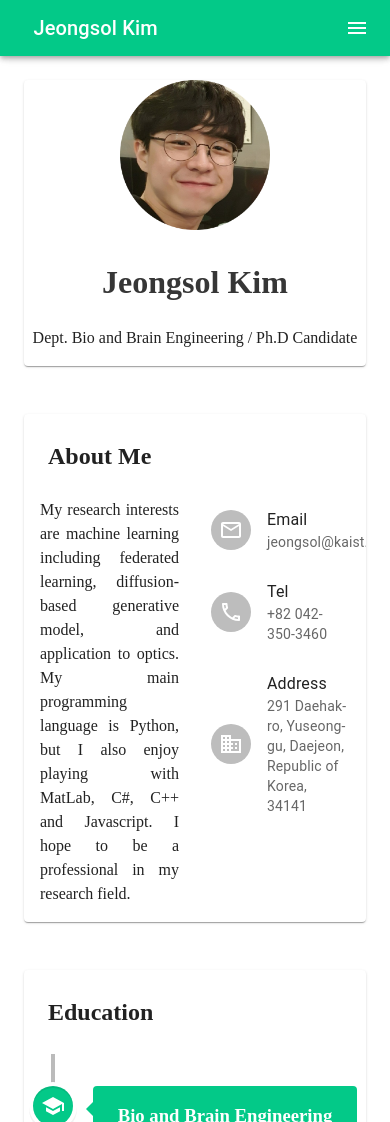
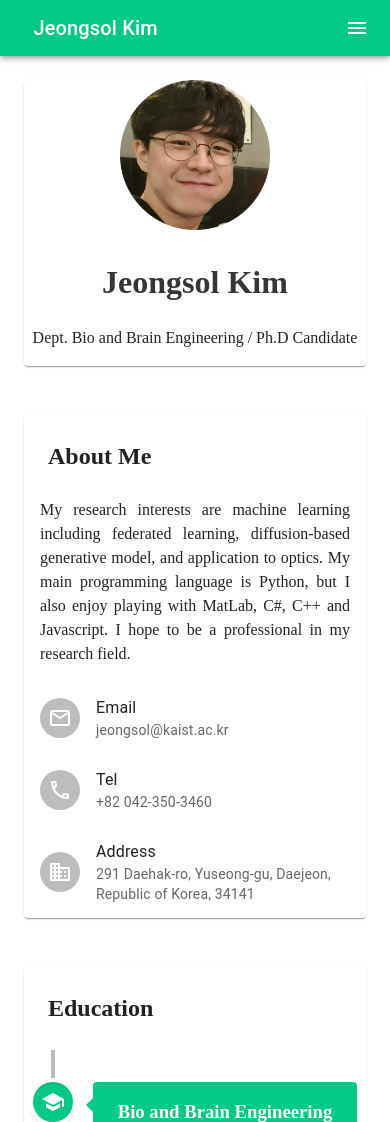
Before and after one commit to jeongsol-kim/jeongsol-kim, a React (Create React App) app: page / in a window 390 px wide. Shown: the top 1122 px of the page. Built offline with nearby package versions, Linux system fonts and the light colour scheme; a web font is replaced by a local one.

Commit message:
add responsive design to about

```diff
--- a/src/components/about/About.js
+++ b/src/components/about/About.js
@@ -3,6 +3,24 @@ import {Grid, Card, List, ListItem, ListItemAvatar, ListItemText, Avatar } from
 import MailOutlineIcon from '@mui/icons-material/MailOutline';
 import LocalPhoneOutlinedIcon from '@mui/icons-material/LocalPhoneOutlined';
 import BusinessOutlinedIcon from '@mui/icons-material/BusinessOutlined';
+import * as React from "react";
+import { useMediaQuery } from "react-responsive";
+
+export const Mobile = ({children}) => {
+    const isMobile = useMediaQuery({
+        query: "(max-width:768px)"
+    });
+
+    return <>{isMobile && children}</>
+}
+
+export const PC = ({children}) => {
+    const isPc = useMediaQuery({
+        query: "(min-width:769px)"
+    });
+
+    return <>{isPc && children}</>
+}
 
 export default class About extends Component{
     render(){
@@ -13,6 +31,7 @@ export default class About extends Component{
                         <div className="columns is-centered has-text-centered">
                         <div className="column is-four-fifths">
                             <Card>
+                                <PC>
                                 <Grid container>
                                     <Grid item xs={6}>
                                         <h2 style={{margin: '1em 1em', textAlign:'left'}}>
@@ -59,6 +78,56 @@ export default class About extends Component{
                                         </List>
                                     </Grid>
                                 </Grid>
+                                </PC>
+
+                                <Mobile>
+                                <Grid container>
+                                    <Grid item xs={12}>
+                                        <h2 style={{margin: '1em 1em', textAlign:'left'}}>
+                                        About Me
+                                        </h2>
+                                        <div className="has-text-justified">
+                                        <p style={{padding: '0rem 1rem'}}>
+                                            My research interests are machine learning including
+                                            federated learning, diffusion-based generative model, and
+                                            application to optics.
+                                            My main programming language is Python, but I also enjoy
+                                            playing with MatLab, C#, C++ and Javascript.
+                                            I hope to be a professional in my research field.
+                                        </p>
+                                        </div>
+                                    </Grid>
+                                    <Grid item xs={12}>
+                                        <div style={{padding: '0em 0em'}}></div>
+                                        <List style={{padding: '0em 0em'}}>
+                                            <ListItem>
+                                                <ListItemAvatar>
+                                                    <Avatar>
+                                                        <MailOutlineIcon />
+                                                    </Avatar>
+                                                </ListItemAvatar>
+                                                <ListItemText primary="Email" secondary="jeongsol@kaist.ac.kr"/>
+                                            </ListItem>
+                                            <ListItem>
+                                                <ListItemAvatar>
+                                                    <Avatar>
+                                                        <LocalPhoneOutlinedIcon />
+                                                    </Avatar>
+                                                </ListItemAvatar>
+                                                <ListItemText primary="Tel" secondary="+82 042-350-3460"/>
+                                            </ListItem>
+                                            <ListItem>
+                                                <ListItemAvatar>
+                                                    <Avatar>
+                                                        <BusinessOutlinedIcon />
+                                                    </Avatar>
+                                                </ListItemAvatar>
+                                                <ListItemText primary="Address" secondary="291 Daehak-ro, Yuseong-gu, Daejeon, Republic of Korea, 34141"/>
+                                            </ListItem>
+                                        </List>
+                                    </Grid>
+                                </Grid>
+                                </Mobile>
                             </Card>
                         </div>
                         </div>
```
